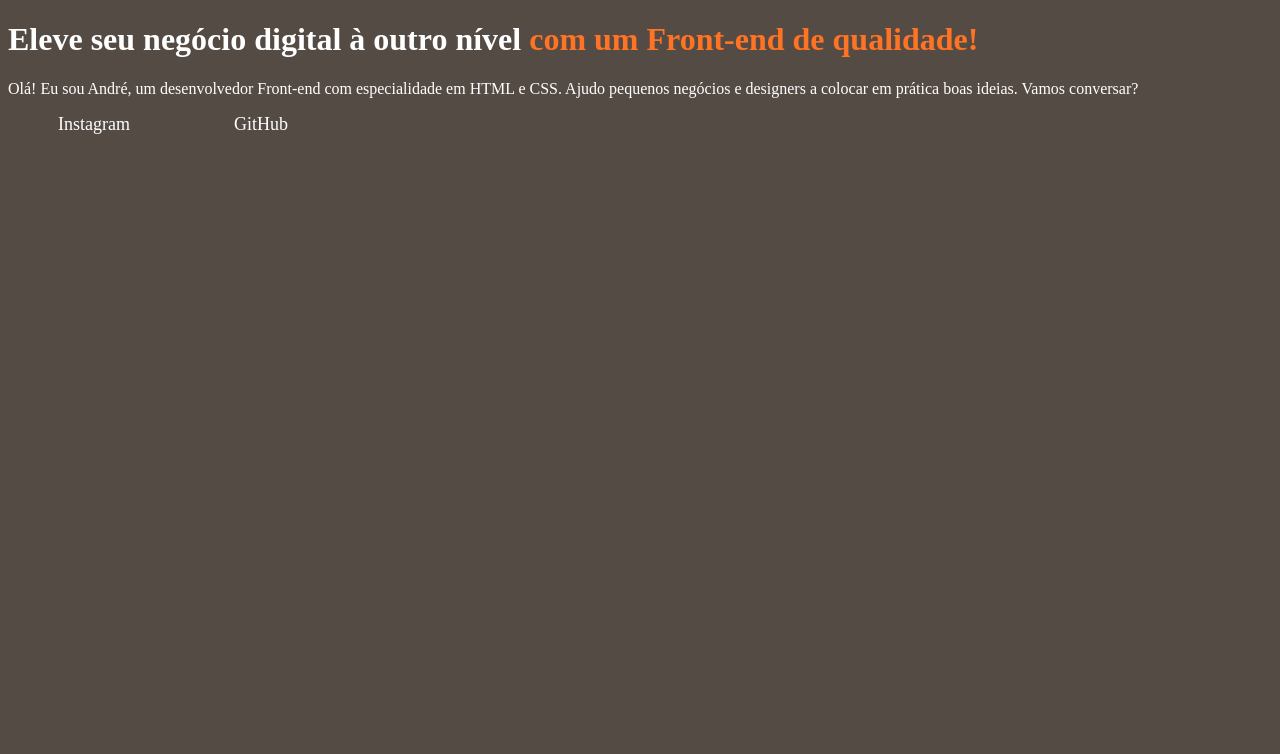
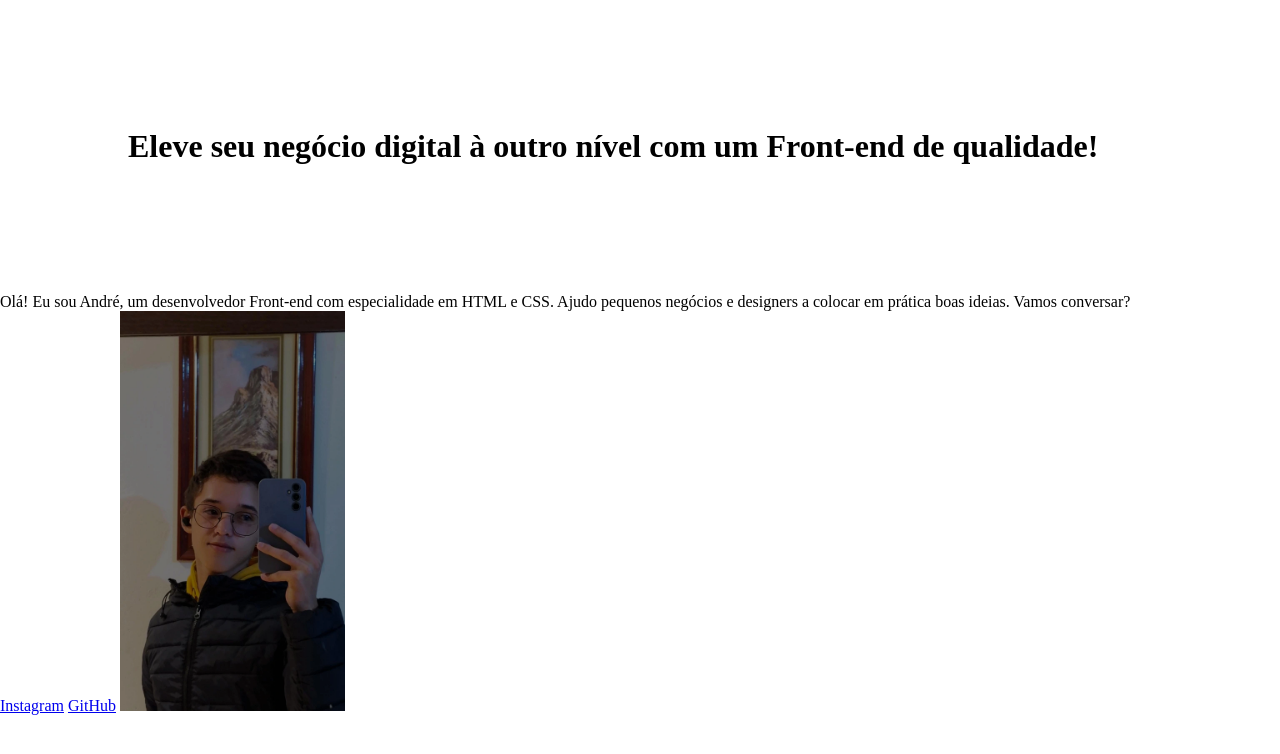
Before and after one commit to dedelind/Portufolio-Andr-, a plain HTML site: page index.html in a window 1280 px wide. Drawn offline with Linux system fonts and the light colour scheme.

Commit message:
20/08/24

```diff
--- a/index.html
+++ b/index.html
@@ -13,13 +13,14 @@
 
 <header>
 
-  <main> <!-- main é parte principal-->
+  <main class="apresentacao"> <!-- main é parte principal-->
 <h1> Eleve seu negócio digital à outro nível <strong>com um Front-end de qualidade!</strong></h1>
   </main>
 <p> Olá! Eu sou André, um </strong>desenvolvedor Front-end</strong> com especialidade em HTML e CSS. Ajudo pequenos negócios e designers a colocar em prática boas ideias. Vamos conversar?</p>
 
-  <a href="https://instagram.com/y.larissa_karen">Instagram</a>
-  <a href="https://github.com/larissa-karen"> GitHub</a>
+  <a href="https://www.instagram.com/de_dezinho_?igsh=Zm1ubmJiaTVkcDQ5">Instagram</a>
+  <a href="https://github.com/dedelind"> GitHub</a>
+  <img class="foto" src="dede.webp"
 <main></main>
 
   <footer> <!-- footer é o rodapé-->
--- a/style.css
+++ b/style.css
@@ -1,24 +1,34 @@
-:root{
-  --cor-fundo: #554B45;
-  --cor-destaque: #FF7324;
-  --cor-texto: #FFFFFF;
+root{
+  --cor-fundo:#2C1738;
+  --cor-destaque:#9750C0;
+  --cor-texto: #fefefe;
+}
+
+*{
+  margin:0;
+  paddin:0;
 }
 
 body{
   background-color: var(--cor-fundo);
-  color: var(--cor-texto);
+  color:var(--cor-texto);
 }
 
 strong{
   color: var(--cor-destaque);
 }
 
+.apresentacao{
+  display: flex;
+  margin: 10%;
+  align-items: center;
+  justify-content: space-between;
+}
+
 a{
-  color: var(--cor-texto);
-  font-size: 18px;
-  text-decoration: none;
-  background-color: var(--cor-dsstaque);
-  padding: 10px 40px;
-  margin: 10px;
-  border-radius: 20px;
+
 }
+
+.foto{
+  height: 400px;
+}
```
